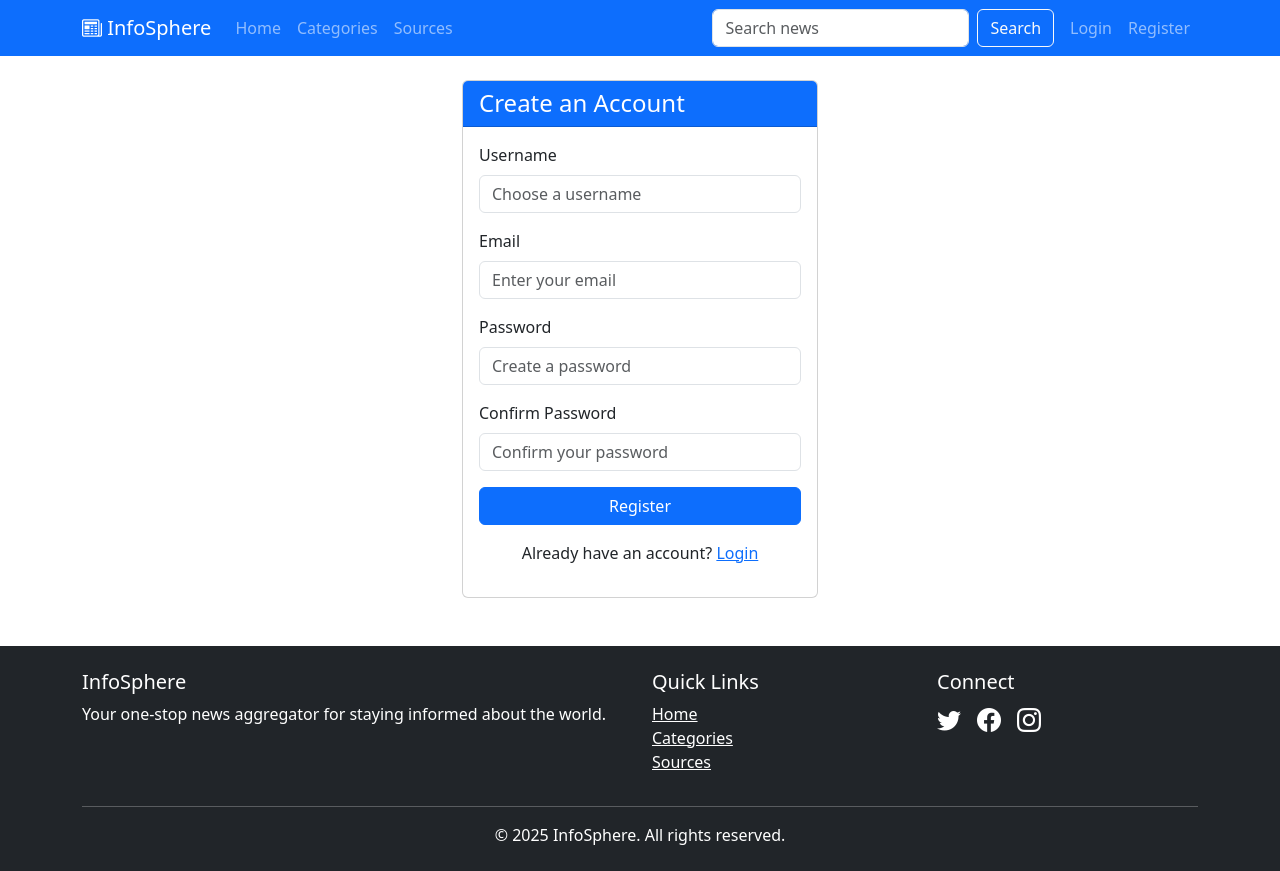
After one commit to lulkebit/InfoSphere, a Django app: page /register/ in a window 1280 px wide. The commit adds this page. Run offline with Django 5.2, Linux system fonts and the light colour scheme.

Commit message:
Add user registration feature and update templates
Implemented a new user registration view with form validation and user feedback. Updated URLs to include the registration path and modified base and login templates to provide navigation to the registration page. Enhanced logging in the infosphere log for scheduled news refresh events.

```diff
--- a/newsapp/templates/newsapp/base.html
+++ b/newsapp/templates/newsapp/base.html
@@ -89,6 +89,9 @@
                     <li class="nav-item">
                         <a class="nav-link" href="{% url 'login' %}">Login</a>
                     </li>
+                    <li class="nav-item">
+                        <a class="nav-link" href="{% url 'register' %}">Register</a>
+                    </li>
                     {% endif %}
                 </ul>
             </div>
--- a/newsapp/templates/newsapp/login.html
+++ b/newsapp/templates/newsapp/login.html
@@ -32,6 +32,10 @@
                     <div class="d-grid">
                         <button type="submit" class="btn btn-primary">Login</button>
                     </div>
+
+                    <div class="mt-3 text-center">
+                        <p>Don't have an account? <a href="{% url 'register' %}">Register</a></p>
+                    </div>
                 </form>
             </div>
         </div>
--- /dev/null
+++ b/newsapp/templates/newsapp/register.html
@@ -0,0 +1,58 @@
+{% extends 'newsapp/base.html' %}
+
+{% block title %}Register | InfoSphere{% endblock %}
+
+{% block content %}
+<div class="row justify-content-center">
+    <div class="col-md-6 col-lg-4">
+        <div class="card">
+            <div class="card-header bg-primary text-white">
+                <h4 class="card-title mb-0">Create an Account</h4>
+            </div>
+            <div class="card-body">
+                <form method="post">
+                    {% csrf_token %}
+
+                    <div class="mb-3">
+                        <label for="id_username" class="form-label">Username</label>
+                        <input type="text" name="username" class="form-control" id="id_username" placeholder="Choose a username" required>
+                    </div>
+
+                    <div class="mb-3">
+                        <label for="id_email" class="form-label">Email</label>
+                        <input type="email" name="email" class="form-control" id="id_email" placeholder="Enter your email" required>
+                    </div>
+
+                    <div class="mb-3">
+                        <label for="id_password" class="form-label">Password</label>
+                        <input type="password" name="password" class="form-control" id="id_password" placeholder="Create a password" required>
+                    </div>
+
+                    <div class="mb-3">
+                        <label for="id_password_confirm" class="form-label">Confirm Password</label>
+                        <input type="password" name="password_confirm" class="form-control" id="id_password_confirm" placeholder="Confirm your password" required>
+                    </div>
+
+                    {% if messages %}
+                    <div class="mb-3">
+                        {% for message in messages %}
+                        <div class="alert alert-{{ message.tags }}">
+                            {{ message }}
+                        </div>
+                        {% endfor %}
+                    </div>
+                    {% endif %}
+
+                    <div class="d-grid">
+                        <button type="submit" class="btn btn-primary">Register</button>
+                    </div>
+
+                    <div class="mt-3 text-center">
+                        <p>Already have an account? <a href="{% url 'login' %}">Login</a></p>
+                    </div>
+                </form>
+            </div>
+        </div>
+    </div>
+</div>
+{% endblock %}
--- a/newsapp/urls.py
+++ b/newsapp/urls.py
@@ -10,4 +10,5 @@ urlpatterns = [
     path('preferences/', views.user_preferences, name='preferences'),
     path('categories/', views.categories, name='categories'),
     path('sources/', views.sources, name='sources'),
+    path('register/', views.register, name='register'),
 ]
--- a/newsapp/views.py
+++ b/newsapp/views.py
@@ -6,6 +6,8 @@ from django.contrib import messages
 from django.utils import timezone
 from django.core.paginator import Paginator
 from django.core.management import call_command
+from django.contrib.auth.models import User
+from django.contrib.auth import login
 
 def home(request):
     """Home page view displaying latest news."""
@@ -180,3 +182,44 @@ def sources(request):
         'sources': sources,
     }
     return render(request, 'newsapp/sources.html', context)
+
+def register(request):
+    """Register a new user."""
+    if request.method == 'POST':
+        username = request.POST.get('username')
+        email = request.POST.get('email')
+        password = request.POST.get('password')
+        password_confirm = request.POST.get('password_confirm')
+
+        # Validate form data
+        if not all([username, email, password, password_confirm]):
+            messages.error(request, 'All fields are required.')
+            return render(request, 'newsapp/register.html')
+
+        if password != password_confirm:
+            messages.error(request, 'Passwords do not match.')
+            return render(request, 'newsapp/register.html')
+
+        # Check if username already exists
+        if User.objects.filter(username=username).exists():
+            messages.error(request, 'Username already exists.')
+            return render(request, 'newsapp/register.html')
+
+        # Check if email already exists
+        if User.objects.filter(email=email).exists():
+            messages.error(request, 'Email already exists.')
+            return render(request, 'newsapp/register.html')
+
+        # Create new user
+        user = User.objects.create_user(
+            username=username,
+            email=email,
+            password=password
+        )
+
+        # Log the user in
+        login(request, user)
+        messages.success(request, f'Account created successfully! Welcome, {username}!')
+        return redirect('home')
+
+    return render(request, 'newsapp/register.html')
```
Also changed, not shown: db.sqlite3, 1 other file.
